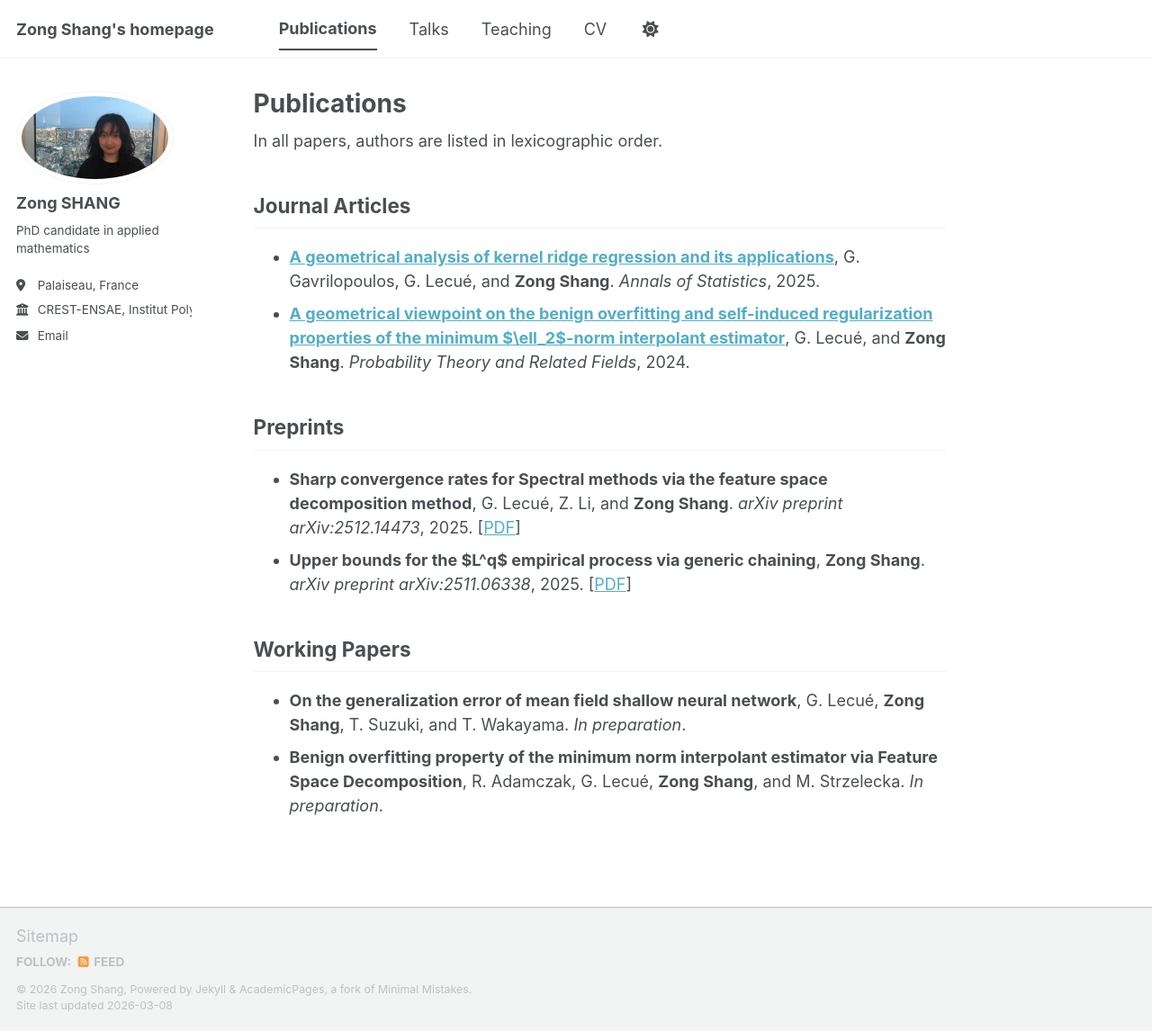
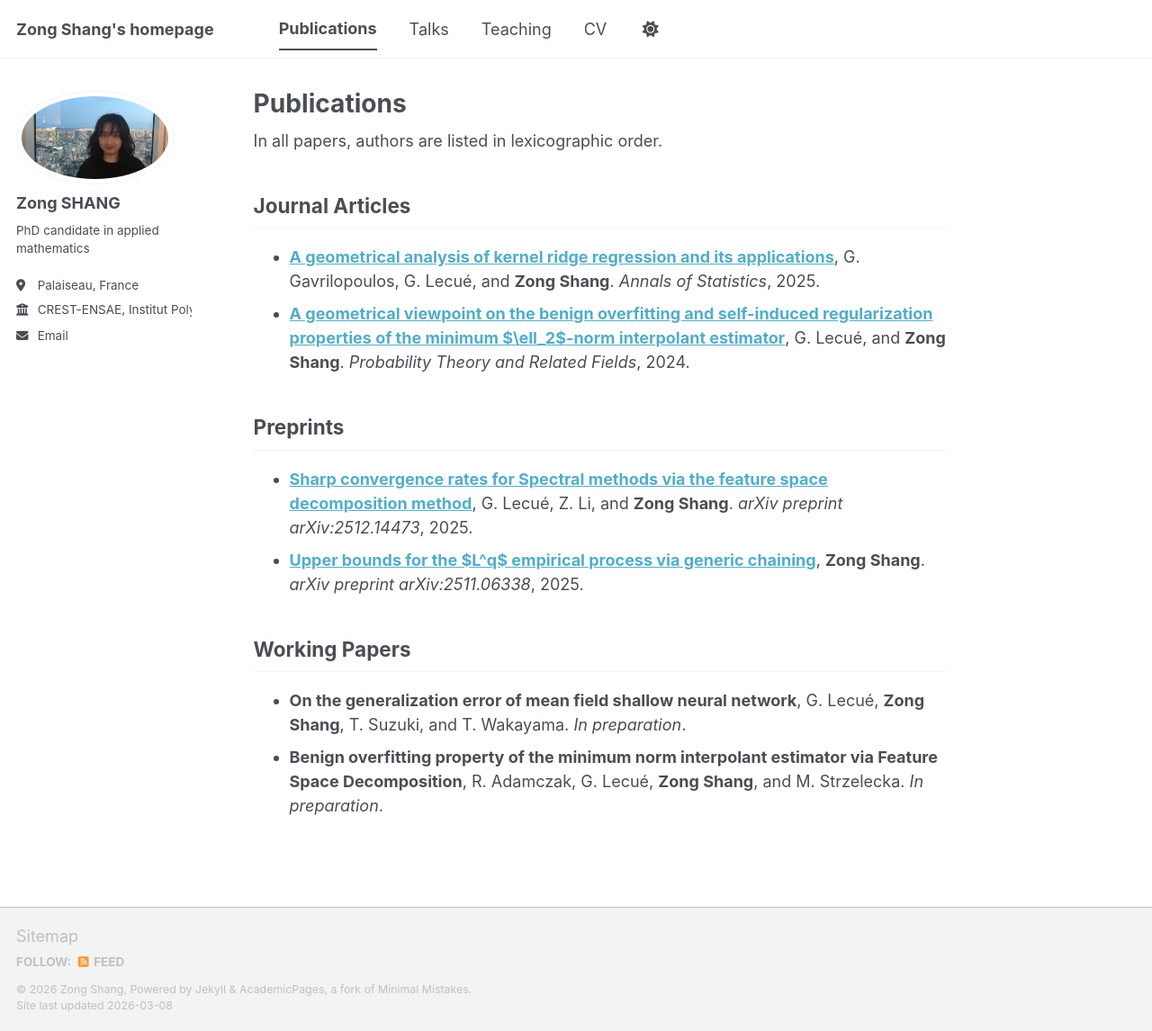
Before and after one commit to zong-shang/zong-shang.github.io, a Jekyll site: the page built from _pages/publications.md, in a window 1280 px wide and 1146 px high. Shown: the whole window at 90% size. Built offline with Jekyll 4.4.1, drawn with Linux system fonts in a browser that asks for light colours; a script bundle is joined from its source files by our own code; library files that are not in the unit come from our copies.

Commit message:
Format publication entries as hyperlinks

```diff
--- a/_pages/publications.md
+++ b/_pages/publications.md
@@ -14,8 +14,8 @@ In all papers, authors are listed in lexicographic order.
 
 ## Preprints
 
-* **Sharp convergence rates for Spectral methods via the feature space decomposition method**, G. Lecué, Z. Li, and **Zong Shang**. *arXiv preprint arXiv:2512.14473*, 2025. [[PDF](http://arxiv.org/abs/2512.14473)]
-* **Upper bounds for the $L^q$ empirical process via generic chaining**, **Zong Shang**. *arXiv preprint arXiv:2511.06338*, 2025. [[PDF](http://arxiv.org/abs/2511.06338)]
+* [**Sharp convergence rates for Spectral methods via the feature space decomposition method**](http://arxiv.org/abs/2512.14473), G. Lecué, Z. Li, and **Zong Shang**. *arXiv preprint arXiv:2512.14473*, 2025.
+* [**Upper bounds for the $L^q$ empirical process via generic chaining**](http://arxiv.org/abs/2511.06338), **Zong Shang**. *arXiv preprint arXiv:2511.06338*, 2025.
 
 ## Working Papers
 
```
